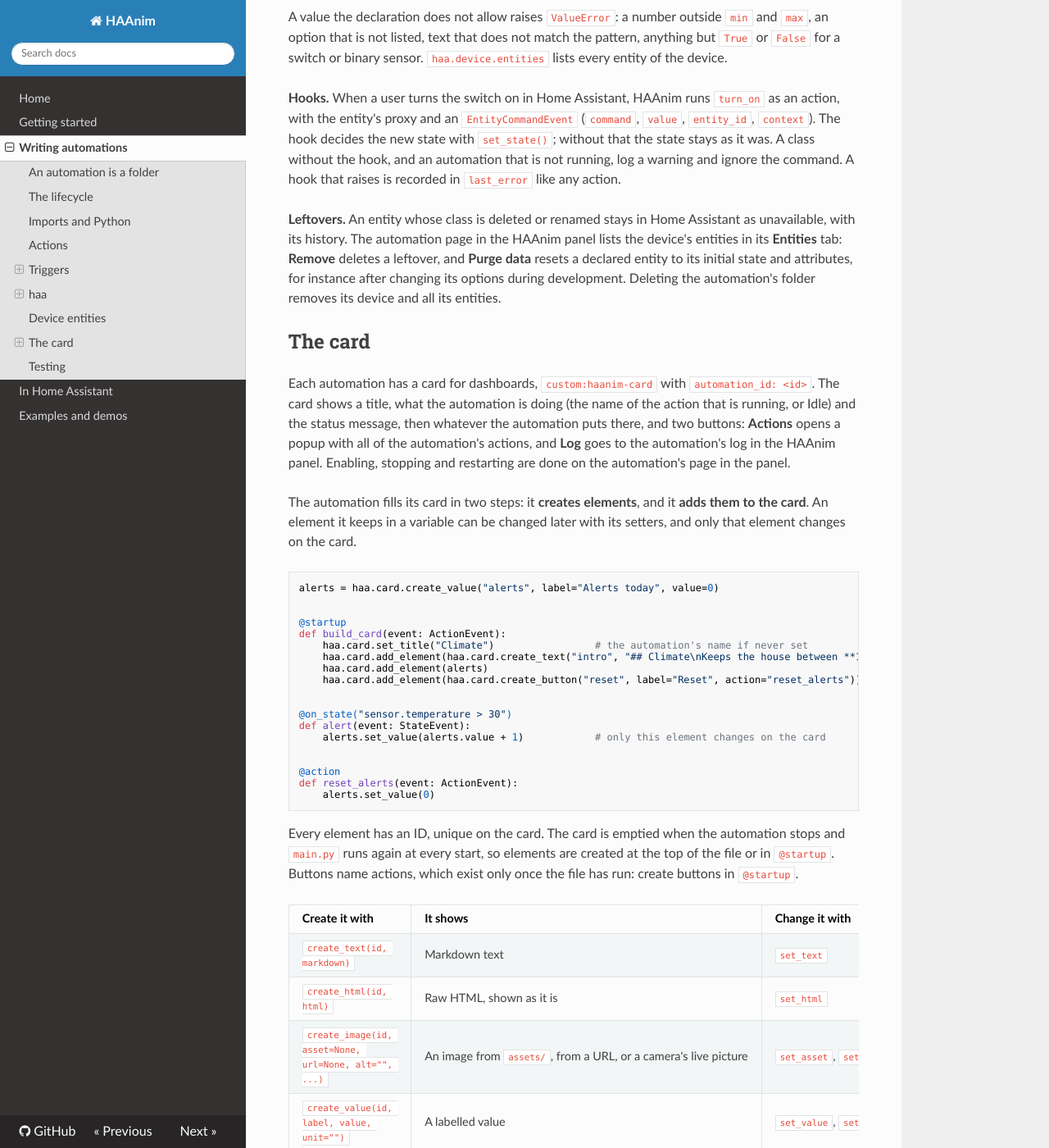
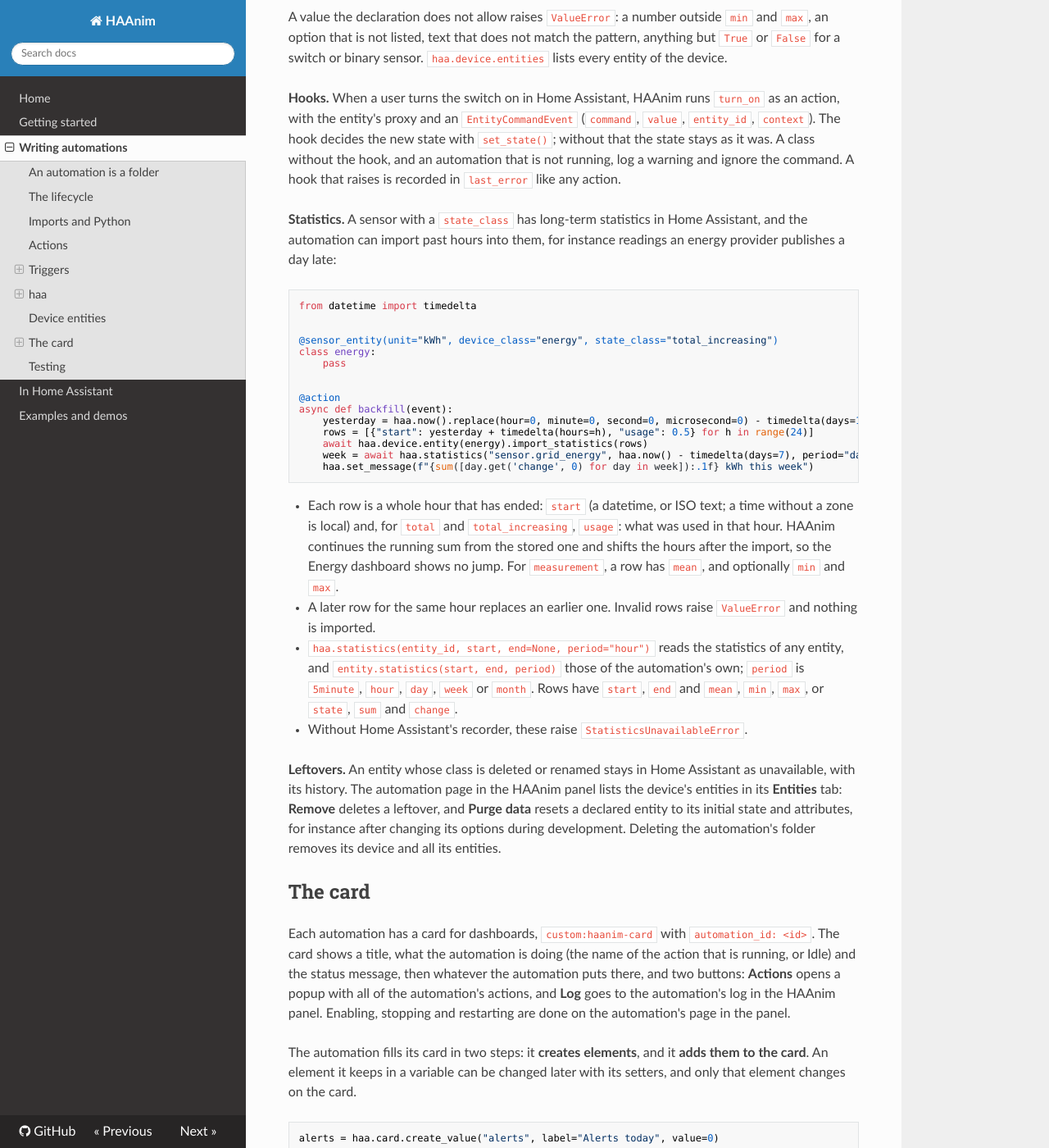
Before and after one commit to valsr/haanim, an MkDocs documentation site: the page built from docs/AUTOMATIONS.md, in a window 1280 px wide and 1400 px high, scrolled down 6985 px. Shown: the whole window at 82% size. Built offline with MkDocs 1.6.1, drawn with Linux system fonts in a browser that asks for light colours; nearby versions of some CDN libraries; some of the changed text lies outside the part shown.

Commit message:
Statistics: docs, example and smoke test
Co-Authored-By: Claude Opus 5.5 <noreply@anthropic.com>

````diff
--- a/docs/AUTOMATIONS.md
+++ b/docs/AUTOMATIONS.md
@@ -348,6 +348,38 @@ new state with `set_state()`; without that the state stays as it was. A class wi
 automation that is not running, log a warning and ignore the command. A hook that raises is recorded in
 `last_error` like any action.
 
+**Statistics.** A sensor with a `state_class` has long-term statistics in Home Assistant, and the automation
+can import past hours into them, for instance readings an energy provider publishes a day late:
+
+```python
+from datetime import timedelta
+
+
+@sensor_entity(unit="kWh", device_class="energy", state_class="total_increasing")
+class energy:
+    pass
+
+
+@action
+async def backfill(event):
+    yesterday = haa.now().replace(hour=0, minute=0, second=0, microsecond=0) - timedelta(days=1)
+    rows = [{"start": yesterday + timedelta(hours=h), "usage": 0.5} for h in range(24)]
+    await haa.device.entity(energy).import_statistics(rows)
+    week = await haa.statistics("sensor.grid_energy", haa.now() - timedelta(days=7), period="day")
+    haa.set_message(f"{sum([day.get('change', 0) for day in week]):.1f} kWh this week")
+```
+
+- Each row is a whole hour that has ended: `start` (a datetime, or ISO text; a time without a zone is local)
+  and, for `total` and `total_increasing`, `usage`: what was used in that hour. HAAnim continues the running
+  sum from the stored one and shifts the hours after the import, so the Energy dashboard shows no jump. For
+  `measurement`, a row has `mean`, and optionally `min` and `max`.
+- A later row for the same hour replaces an earlier one. Invalid rows raise `ValueError` and nothing is
+  imported.
+- `haa.statistics(entity_id, start, end=None, period="hour")` reads the statistics of any entity, and
+  `entity.statistics(start, end, period)` those of the automation's own; `period` is `5minute`, `hour`, `day`,
+  `week` or `month`. Rows have `start`, `end` and `mean`, `min`, `max`, or `state`, `sum` and `change`.
+- Without Home Assistant's recorder, these raise `StatisticsUnavailableError`.
+
 **Leftovers.** An entity whose class is deleted or renamed stays in Home Assistant as unavailable, with its
 history. The automation page in the HAAnim panel lists the device's entities in its **Entities** tab:
 **Remove** deletes a leftover, and **Purge data** resets a declared entity to its initial state and
@@ -651,6 +683,7 @@ async def test_morning_routine_only_when_home():
 | Check the card and press its buttons        | `card.title`, `card.blocks`, `card.block(id)`, `card.layout`, `await press(id)` |
 | Drive the lifecycle                         | `start=False`, then `load()`, `start()`, `stop()`, `reload()`   |
 | Provide assets and stored variables         | `assets={"logo.png": b"..."}`, `variables={"count": 3}`         |
+| Provide and read long-term statistics       | `statistics={"sensor.grid": [rows]}`, `statistics("sensor.haanim_x_energy")` |
 | Operate the device's entities               | `entity("boost").state`, `entities`, `await command("boost", "turn_on")`, `entities={"boost": True}` |
 
 Time stands still in the harness until the test advances it, so a test of "five minutes later" takes
````
Also changed, not shown: CHANGELOG.md (+4 -1 lines), 3 other files.
